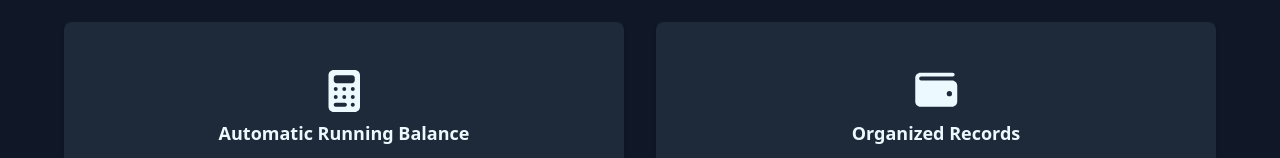
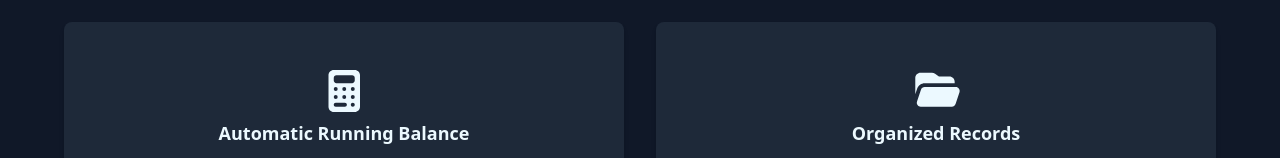
Before and after one commit to Kwabena2K/invoice-tracker, a React (Vite) app in the folder client/: page /home in a window 1280 px wide. Shown: the part 1329-1487 px from the top of the page. Built offline with nearby package versions, Linux system fonts and the light colour scheme.

Commit message:
key features fix 2

```diff
--- a/client/src/pages/Home.jsx
+++ b/client/src/pages/Home.jsx
@@ -1,7 +1,7 @@
 import clearPayLogo from "../assets/clearpayLogo.png";
 import {Link} from "react-router-dom"
 import { FontAwesomeIcon } from '@fortawesome/react-fontawesome'
-import { faCalculator, faClock, faFileInvoice, faWallet } from '@fortawesome/free-solid-svg-icons'
+import { faCalculator, faClock, faFileInvoice, faFolderOpen, faWallet } from '@fortawesome/free-solid-svg-icons'
 
 // testing bg images
 import backgroundImage from "../assets/hero-bg-2.jpg"
@@ -106,7 +106,7 @@ function Home() {
                     </div>
                     <div className="card bg-gray-800 shadow-md p-6 cursor-pointer transition delay-100 duration-200 ease-in-out hover:-translate-y-1 hover:scale-100 hover:bg-primary">
                         <div className="card-body items-center text-center">
-                            <FontAwesomeIcon icon={faWallet} size="3x"/>
+                            <FontAwesomeIcon icon={faFolderOpen} size="3x"/>
                             <h2 className="card-title">Organized Records</h2>
                             <p>Keep every invoice and payment neatly organized in one secure dashboard.</p>
                         </div>
```
